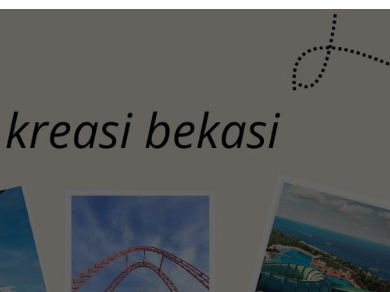
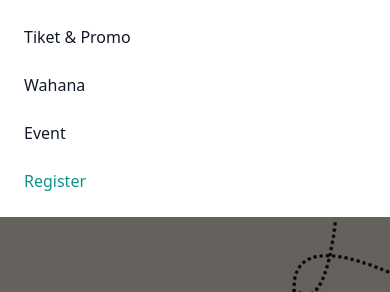
Before and after one commit to Ar-Syhptra/website-wisata, a plain HTML site: page index.html in a window 390 px wide. Both pictures are taken after a click on the button "Toggle menu". Shown: the part 55-347 px from the top of the page. Drawn offline with nearby package versions, Linux system fonts and the light colour scheme.

Commit message:
second commit

```diff
--- a/index.html
+++ b/index.html
@@ -57,6 +57,7 @@
           </div>
 
           <button
+            id="mobile-menu-button"
             class="block rounded-sm bg-gray-100 p-2.5 text-gray-600 transition hover:text-gray-600/75 md:hidden"
           >
             <span class="sr-only">Toggle menu</span>
@@ -73,6 +74,16 @@
           </button>
         </div>
       </div>
+    </div>
+
+    <!-- Mobile menu, hidden by default -->
+    <div id="mobile-menu" class="hidden md:hidden bg-white px-4 pt-2 pb-4">
+      <nav class="space-y-2">
+        <a href="#tiket" class="block py-2 text-gray-900 font-medium hover:bg-gray-50 rounded px-2">Tiket & Promo</a>
+        <a href="#wahana" class="block py-2 text-gray-900 font-medium hover:bg-gray-50 rounded px-2">Wahana</a>
+        <a href="#event" class="block py-2 text-gray-900 font-medium hover:bg-gray-50 rounded px-2">Event</a>
+        <a href="register.html" class="block py-2 text-teal-600 font-medium hover:bg-gray-50 rounded px-2">Register</a>
+      </nav>
     </div>
   </header>
 
@@ -158,6 +169,26 @@
     <p class="text-center mt-6">&copy; 2025 Wisata Bekasi. Semua Hak Dilindungi.</p>
   </footer>
 
+  <script>
+    // JavaScript for mobile menu toggle
+    document.addEventListener('DOMContentLoaded', function() {
+      const menuButton = document.getElementById('mobile-menu-button');
+      const mobileMenu = document.getElementById('mobile-menu');
+
+      menuButton.addEventListener('click', function() {
+        mobileMenu.classList.toggle('hidden');
+      });
+
+      // Close mobile menu when clicking on a link
+      const mobileLinks = mobileMenu.querySelectorAll('a');
+      mobileLinks.forEach(link => {
+        link.addEventListener('click', function() {
+          mobileMenu.classList.add('hidden');
+        });
+      });
+    });
+  </script>
+
 </body>
 
 </html>
```
